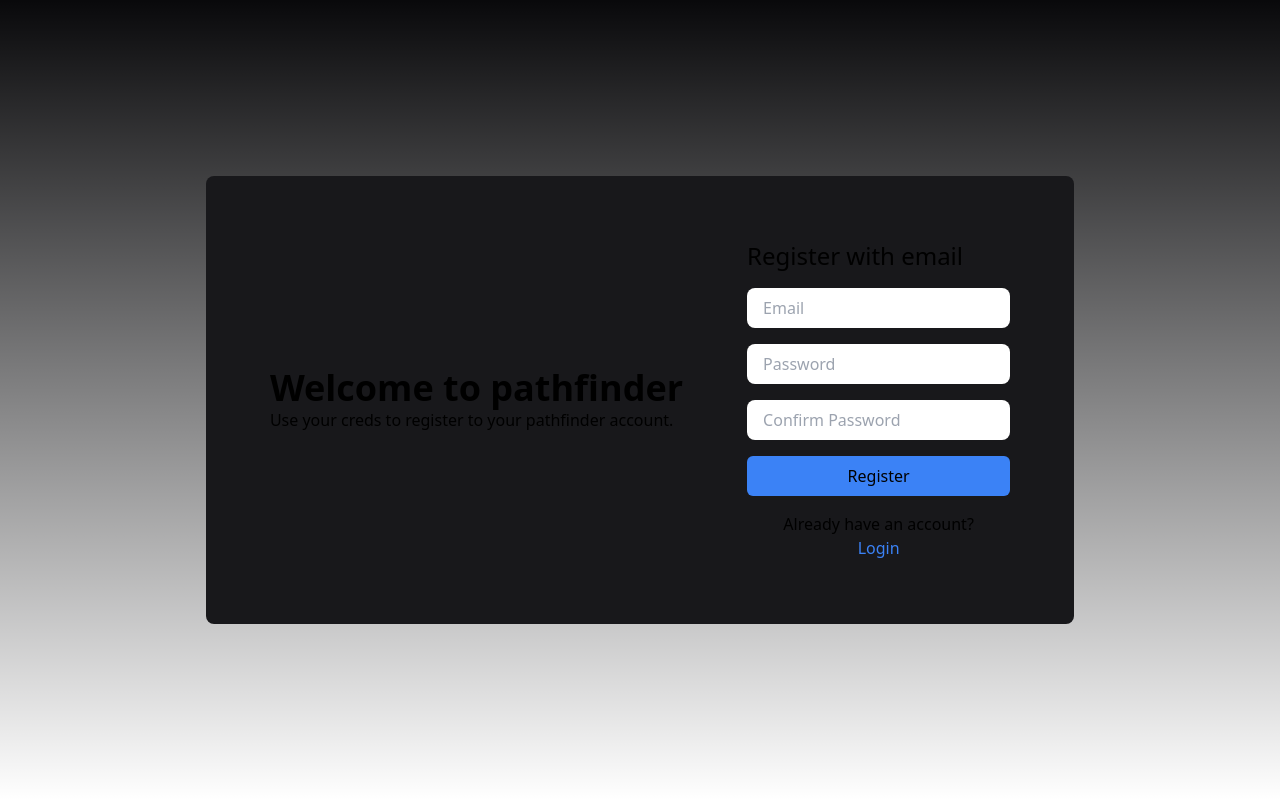
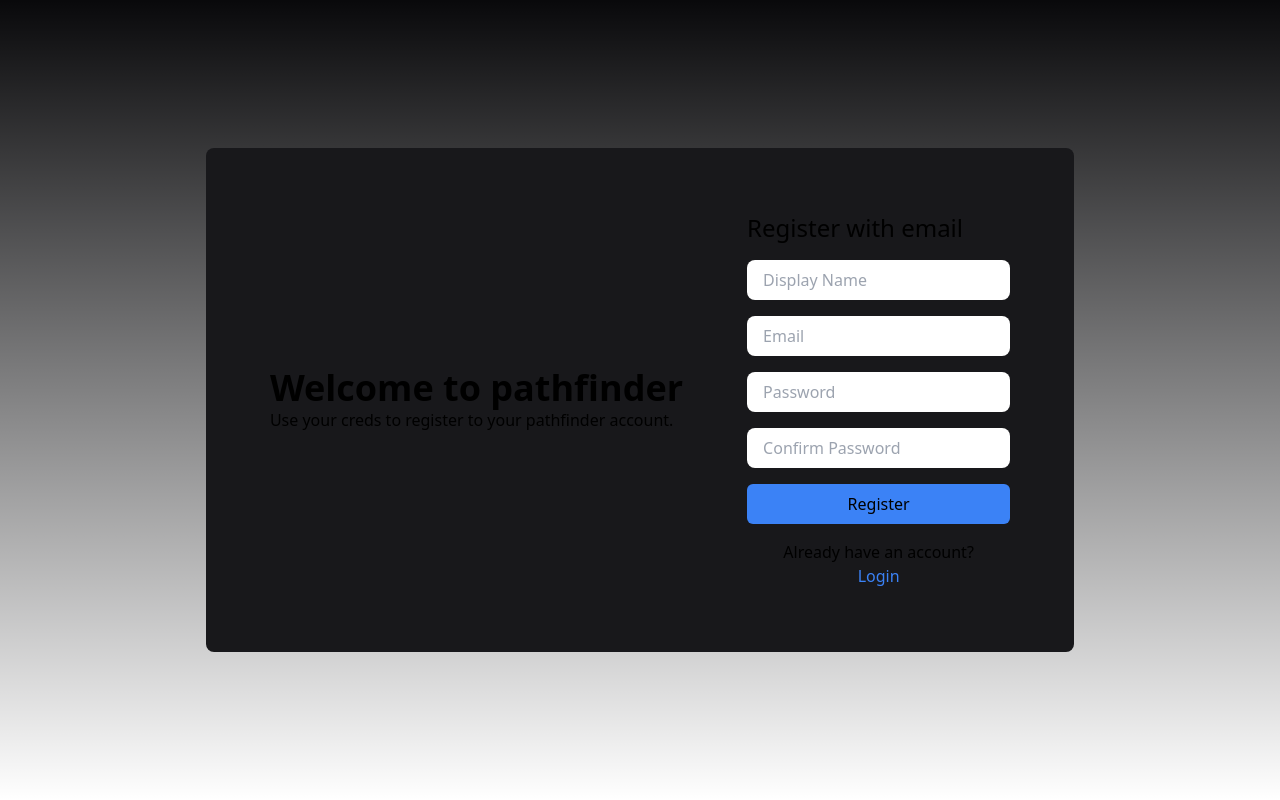
Before and after one commit to maricd7/PathFinder, a Next.js app in the folder pathfinder/: page /register in a window 1280 px wide. Built offline with nearby package versions, Linux system fonts and the light colour scheme; no server answers.

Commit message:
setting display name on register

```diff
--- a/pathfinder/src/app/components/LoginComponent/LoginComponent.js
+++ b/pathfinder/src/app/components/LoginComponent/LoginComponent.js
@@ -5,22 +5,30 @@ import Input from '../common/Input/Input'
 import CtaButton from '../common/Button/CtaButton'
 import Link from 'next/link'
 import { auth } from '@/app/firebase'
+import { useRouter } from 'next/navigation'
+import { signInWithEmailAndPassword } from 'firebase/auth';
 
 export default function LoginComponent() {
   const emailLoginRef = useRef();
   const passwordLoginRef = useRef();
   const [error, setError] = useState(null);
+  const router = useRouter()
 
   async function handleLogin(e){
     e.preventDefault();
 
+
     const email = emailLoginRef.current.value;
     const password = passwordLoginRef.current.value;
-
-
     try{
       await signInWithEmailAndPassword(auth, email, password)
+      .then((userCredential) => {
+        const user = userCredential.user;
+      console.log('Signed in', user)
+      router.push('/links')
+    })
     }catch(error){
+      console.log('err')
       setError(error)
     }
 
--- a/pathfinder/src/app/components/RegisterComponent/RegisterComponent.js
+++ b/pathfinder/src/app/components/RegisterComponent/RegisterComponent.js
@@ -5,13 +5,14 @@ import Input from '../common/Input/Input';
 import CtaButton from '../common/Button/CtaButton';
 import Link from 'next/link';
 import {app,auth} from '../../firebase';
-import { createUserWithEmailAndPassword }  from 'firebase/auth';
+import { createUserWithEmailAndPassword,updateProfile }  from 'firebase/auth';
 
 
 export default function RegisterComponent() {
   const emailRegisterRef = useRef();
   const passwordRegisterRef = useRef();
   const passwordConfirmRef = useRef();
+  const displayNameRef = useRef();
   const [error, setError] = useState(null);
 
   console.log(app,'asasdasd');
@@ -28,7 +29,10 @@ export default function RegisterComponent() {
     }
 
     try {
-      await createUserWithEmailAndPassword(auth, email, password);
+      const userCredential = await createUserWithEmailAndPassword(auth, email, password);
+      const user = userCredential.user;
+      await updateProfile(user, { displayName: displayNameRef.current.value });
+      console.log(user.displayName, 'displayName');
     } catch (error) {
       setError(error.message);
     }
@@ -44,6 +48,11 @@ export default function RegisterComponent() {
         <h2 className='text-2xl'>Register with email</h2>
         {error && <p className="text-red-500">{error}</p>}
         <form onSubmit={handleRegister} className='flex flex-col gap-4'>
+        <Input
+          placeholder='Display Name'
+          type='text'
+          ref={displayNameRef}
+        />
         <Input
           placeholder='Email'
           ref={emailRegisterRef}
```
